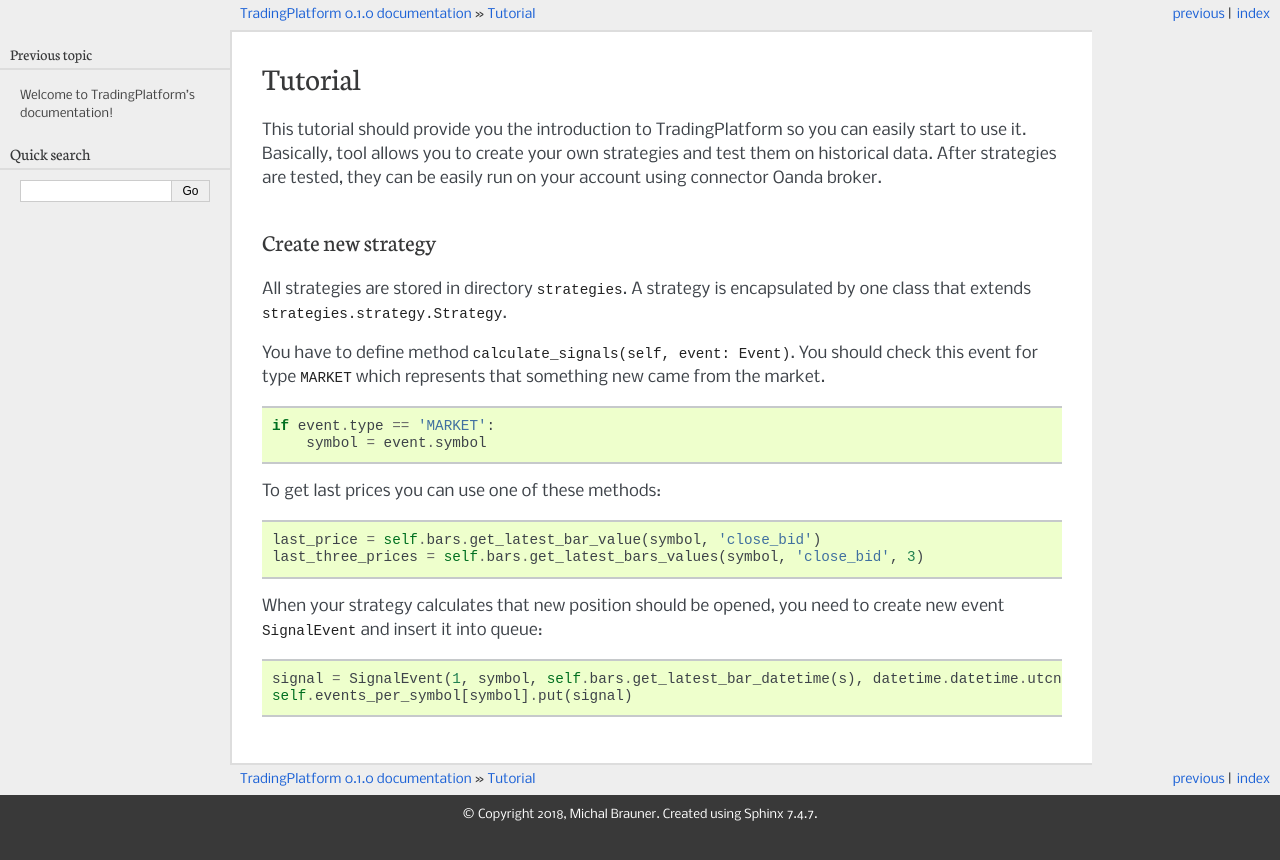
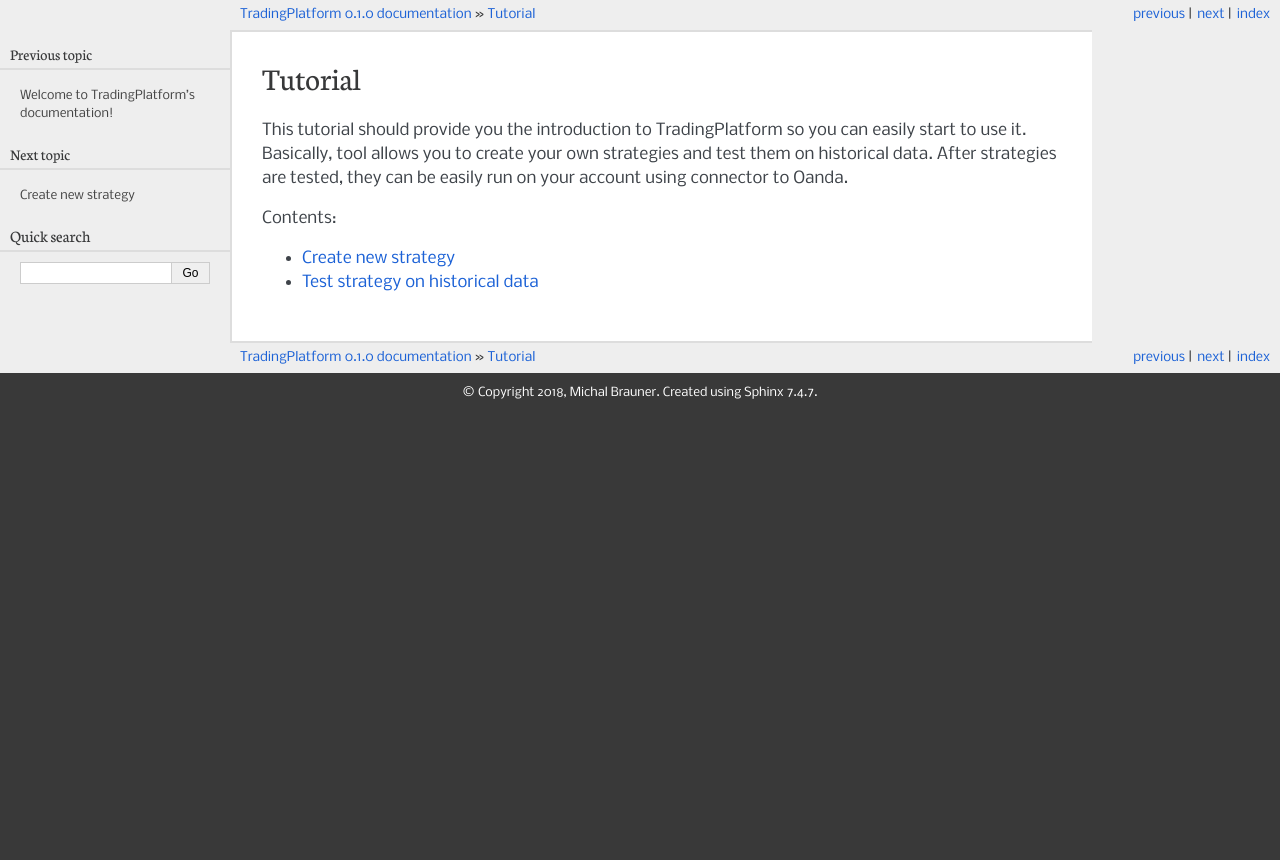
Before and after one commit to michalbrauner/trading_platform, a Sphinx documentation site: the page built from docs/tutorial.rst, in a window 1280 px wide. Shown: the top 860 px of the page. Built offline with Sphinx 7.4.7, drawn with Linux system fonts in a browser that asks for light colours.

Commit message:
improving documentation

```diff
--- a/docs/tutorial.rst
+++ b/docs/tutorial.rst
@@ -3,31 +3,11 @@
 
 This tutorial should provide you the introduction to TradingPlatform so you can easily start to use it. Basically, tool allows you
 to create your own strategies and test them on historical data. After strategies are tested, they can be easily run on your account
-using connector Oanda broker.
+using connector to Oanda.
 
-Create new strategy
--------------------
+.. toctree::
+   :maxdepth: 2
+   :caption: Contents:
 
-All strategies are stored in directory :code:`strategies`. A strategy is encapsulated by one class that extends :code:`strategies.strategy.Strategy`.
-
-You have to define method :code:`calculate_signals(self, event: Event)`. You should check this event for type :code:`MARKET`
-which represents that something new came from the market.
-
-.. code:: python
-
-    if event.type == 'MARKET':
-        symbol = event.symbol
-
-To get last prices you can use one of these methods:
-
-.. code:: python
-
-    last_price = self.bars.get_latest_bar_value(symbol, 'close_bid')
-    last_three_prices = self.bars.get_latest_bars_values(symbol, 'close_bid', 3)
-
-When your strategy calculates that new position should be opened, you need to create new event :code:`SignalEvent` and insert it into queue:
-
-.. code:: python
-
-    signal = SignalEvent(1, symbol, self.bars.get_latest_bar_datetime(s), datetime.datetime.utcnow(), 'SHORT', 1.0, stop_loss, take_profit)
-    self.events_per_symbol[symbol].put(signal)
+   tutorial/new_strategy.rst
+   tutorial/backtest.rst
```
Also changed, not shown: docs/tutorial/backtest.rst (added, +41 -0 lines), docs/tutorial/new_strategy.rst (added, +37 -0 lines).
